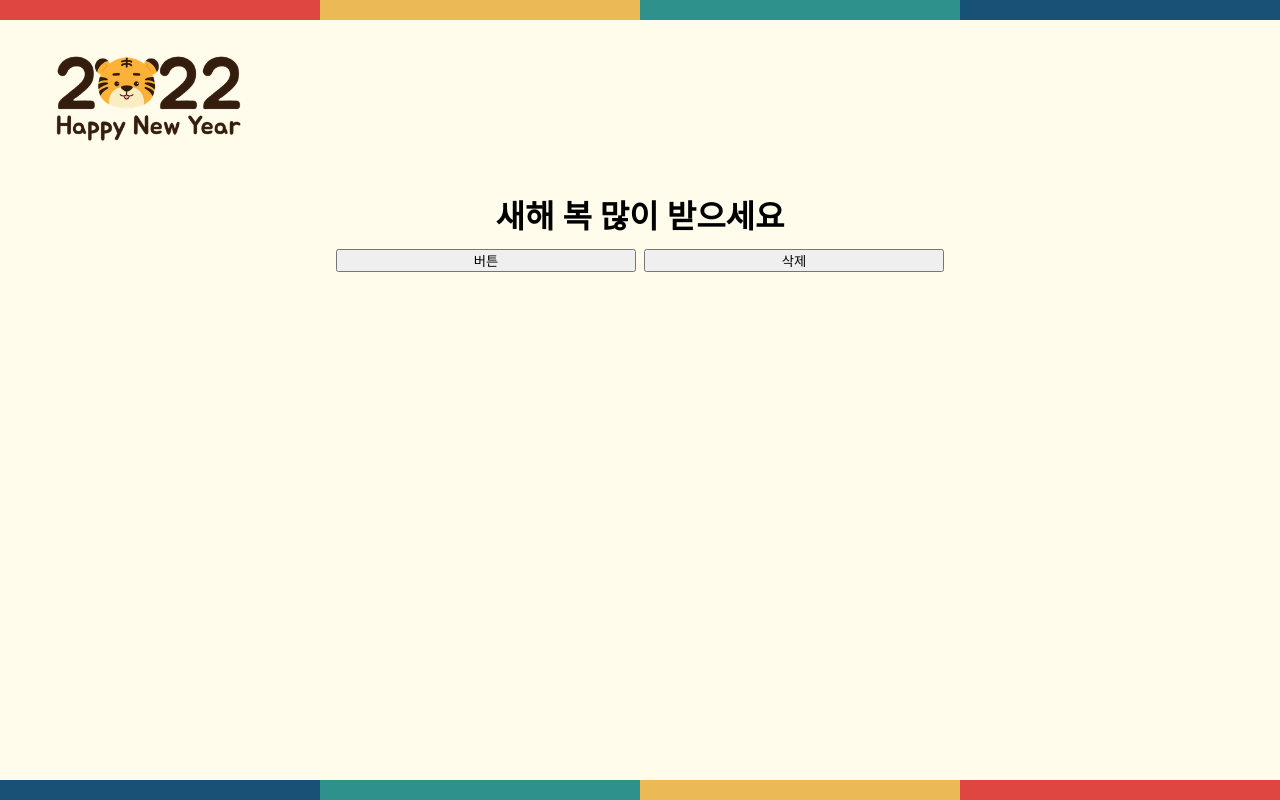
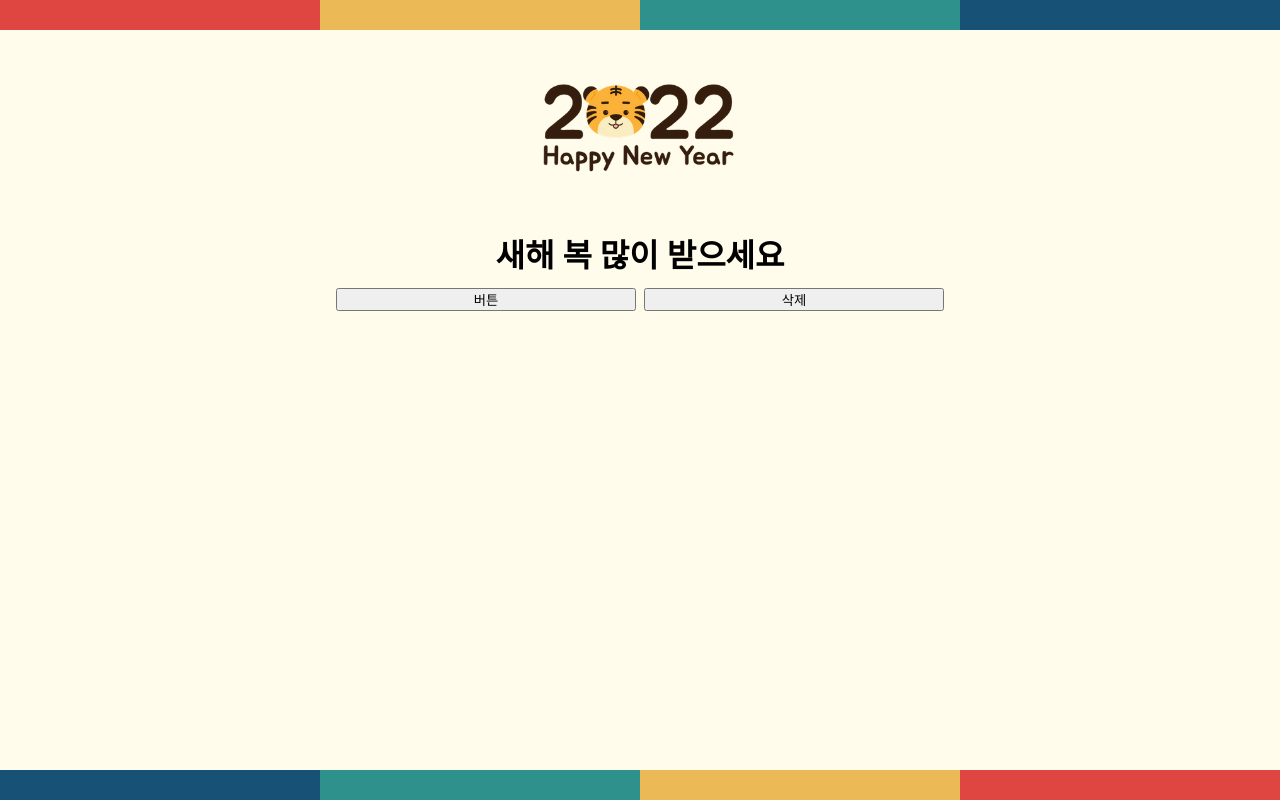
Before and after one commit to Sunflo-H/happy-new-year, a plain HTML site: page index.html in a window 1280 px wide. Both pictures are taken after a click on the button "버튼". Drawn offline with Linux system fonts and the light colour scheme.

Commit message:
header, border test

```diff
--- a/main.js
+++ b/main.js
@@ -1,14 +1,15 @@
 const add = document.querySelector('.add');
 const del = document.querySelector('.del');
 const header = document.querySelector('header');
+const img = header.querySelector('img');
 add.addEventListener('click',animation);
 del.addEventListener('click',delAnimation);
 function animation(){
-    header.classList.add('animation');
+    img.classList.add('animation');
     console.log('실행');
 }
 
 function delAnimation(){
-    header.classList.remove('animation');
+    img.classList.remove('animation');
     console.log('실행');
 }
--- a/style.css
+++ b/style.css
@@ -24,21 +24,23 @@ body {
 }
 
 .border {
-    position: fixed;
     width: 100%;
     display: flex;
 }
 .border > div {
-    height: 20px;
+    height: 30px;
     flex-basis: 35%;
 }
 
 .reverse {
+    position: fixed;
     bottom:0;
     flex-direction: row-reverse;
 }
 
 header {
+    height: 200px;
+    line-height: 200px;
 }
 
 main {
@@ -55,11 +57,12 @@ button{
 }
 
 .animation {
+    position: relative;
     animation-name: big;
     animation-duration: 1s;
     animation-timing-function: linear;
     animation-delay: 1s;
-    animation-iteration-count: 3;
+    animation-iteration-count: infinite;
     animation-direction: alternate;
     animation-fill-mode: none;
     animation-play-state: running;
@@ -67,9 +70,11 @@ button{
 /* animation */
 @keyframes big {
     from {
-      width: 100px;
+        width: 300px;
+        top: 0%;
     }
     to {
-      width: 200px;
+        width: 350px;
+        top: -10%;
     }
 }
```
